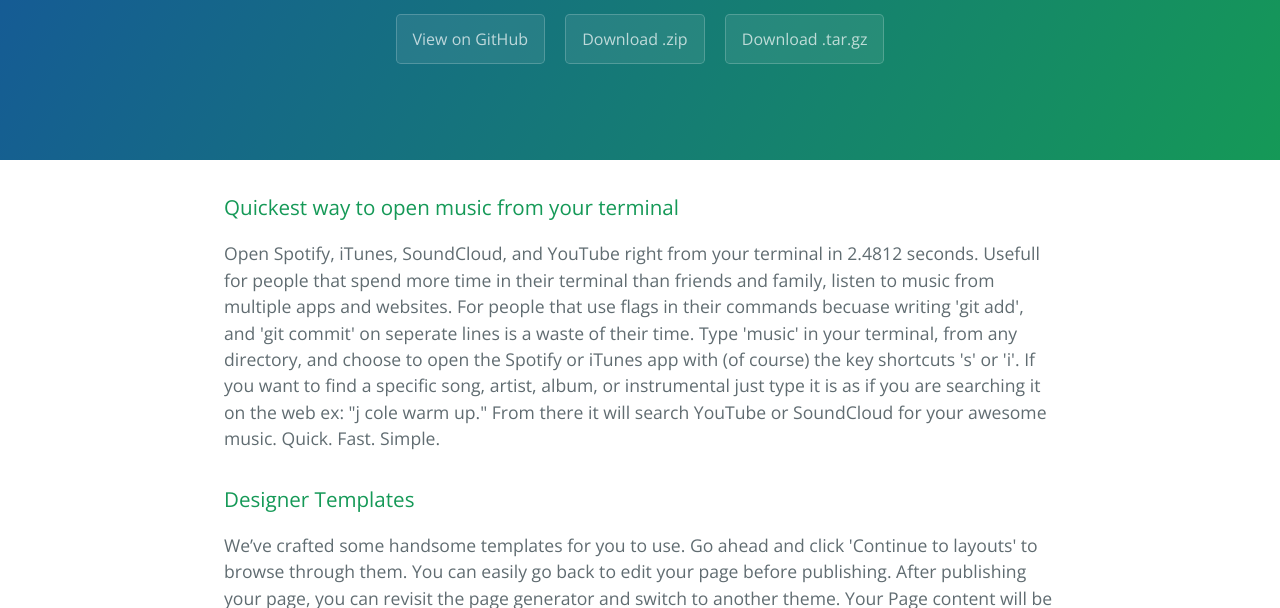
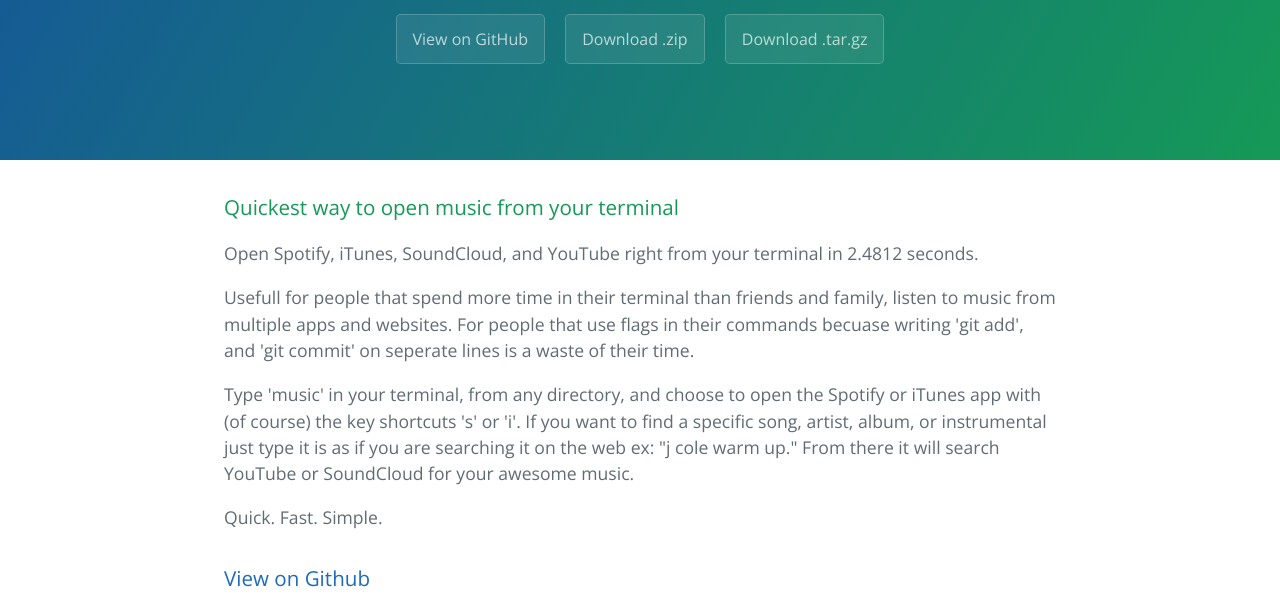
Before and after one commit to kevinmirc/music_now, a plain HTML site: page index.html in a window 1280 px wide. Shown: the part 176-784 px from the top of the page. Drawn offline with nearby package versions, Linux system fonts and the light colour scheme.

Commit message:
Update index.html

```diff
--- a/index.html
+++ b/index.html
@@ -22,16 +22,16 @@
       <h3>
 <a id="welcome-to-github-pages" class="anchor" href="#welcome-to-github-pages" aria-hidden="true"><span class="octicon octicon-link"></span></a>Quickest way to open music from your terminal</h3>
 
-<p>Open Spotify, iTunes, SoundCloud, and YouTube right from your terminal in 2.4812 seconds.
+<p>Open Spotify, iTunes, SoundCloud, and YouTube right from your terminal in 2.4812 seconds.</p>
 
-Usefull for people that spend more time in their terminal than friends and family, listen to music from multiple apps and websites. For people that use flags in their commands becuase writing 'git add', and 'git commit' on seperate lines is a waste of their time.
+<p>Usefull for people that spend more time in their terminal than friends and family, listen to music from multiple apps and websites. For people that use flags in their commands becuase writing 'git add', and 'git commit' on seperate lines is a waste of their time.<p/>
 
-Type 'music' in your terminal, from any directory, and choose to open the Spotify or iTunes app with (of course) the key shortcuts 's' or 'i'. If you want to find a specific song, artist, album, or instrumental just type it is as if you are searching it on the web ex: "j cole warm up." From there it will search YouTube or SoundCloud for your awesome music.
+<p>Type 'music' in your terminal, from any directory, and choose to open the Spotify or iTunes app with (of course) the key shortcuts 's' or 'i'. If you want to find a specific song, artist, album, or instrumental just type it is as if you are searching it on the web ex: "j cole warm up." From there it will search YouTube or SoundCloud for your awesome music.</p>
 
-Quick. Fast. Simple.</p>
+<p>Quick. Fast. Simple.</p>
 
 <h3>
-<a id="designer-templates" class="anchor" href="#designer-templates" aria-hidden="true"><span class="octicon octicon-link"></span></a>Designer Templates</h3>
+<a id="designer-templates" class="anchor" href="#designer-templates" aria-hidden="true"><span class="octicon octicon-link"></span></a><a href="http://github.com/music_now">View on Github</a></h3>
 
 <p>We’ve crafted some handsome templates for you to use. Go ahead and click 'Continue to layouts' to browse through them. You can easily go back to edit your page before publishing. After publishing your page, you can revisit the page generator and switch to another theme. Your Page content will be preserved.</p>
 
```
